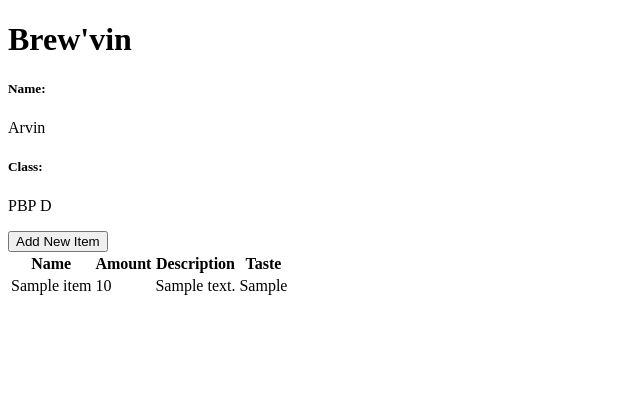
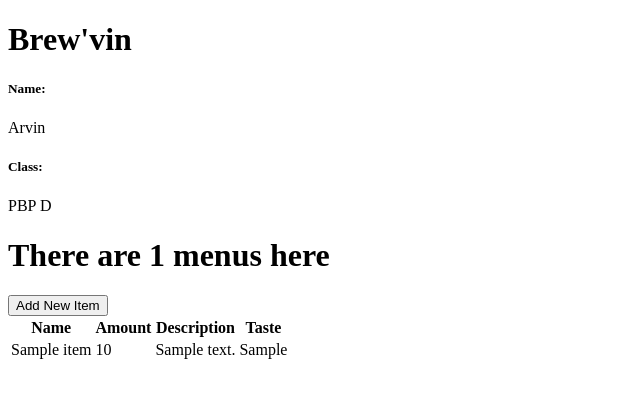
Before and after one commit to ArvinCS/brewvin, a Django app: page / in a window 1280 px wide. Shown: the top 398 px of the page, without its empty margins (0-640 px from the left). Run offline with Django 4.2, Linux system fonts and the light colour scheme; tables that the repository leaves empty hold one stand-in row (values such as "Sample post").

Commit message:
feat: update answer question 4 week 3

```diff
--- a/main/templates/main.html
+++ b/main/templates/main.html
@@ -8,6 +8,7 @@
 <h5>Class: </h5>
 <p>{{ class }}</p>
 
+<h1>There are {{menus|length}} menus here</h1>
 <a href="{% url 'main:create_item' %}">
     <button>
         Add New Item
```
Also changed, not shown: README.md.
